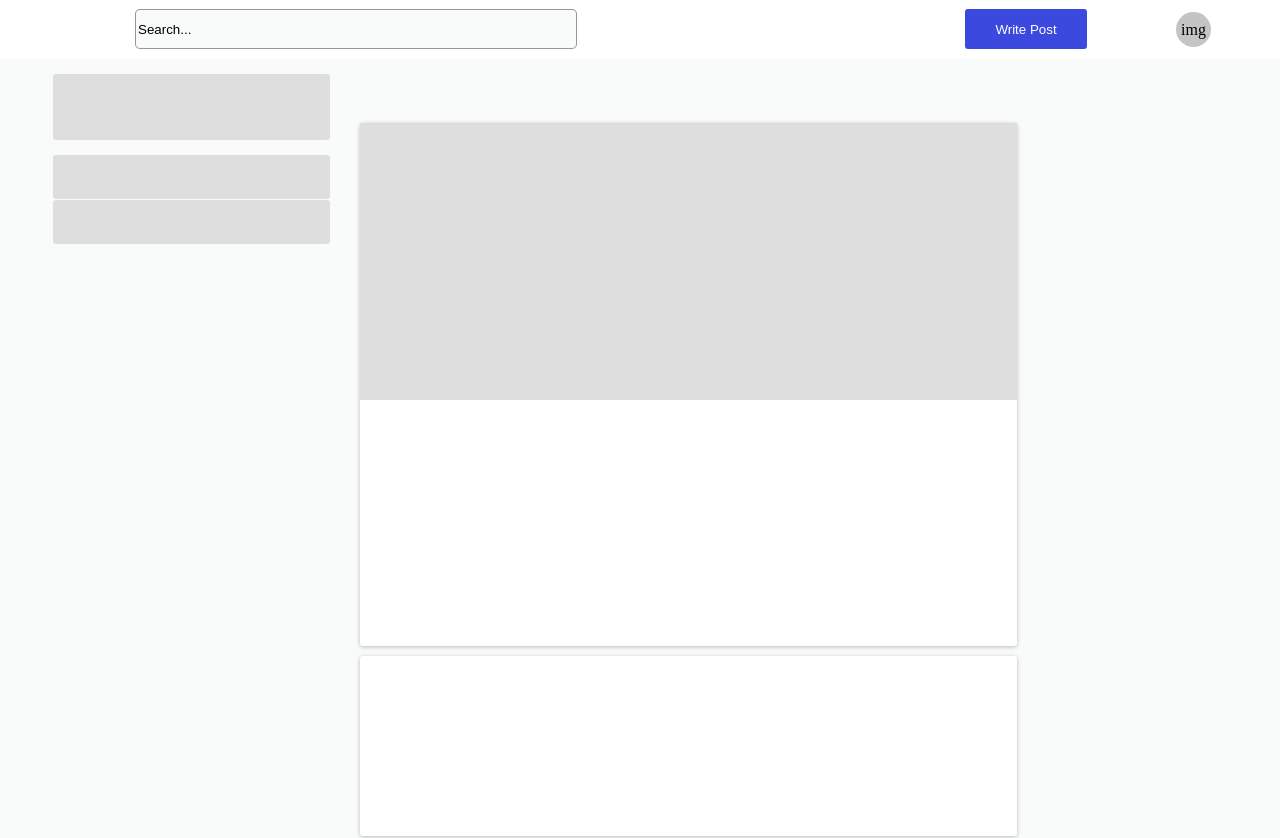
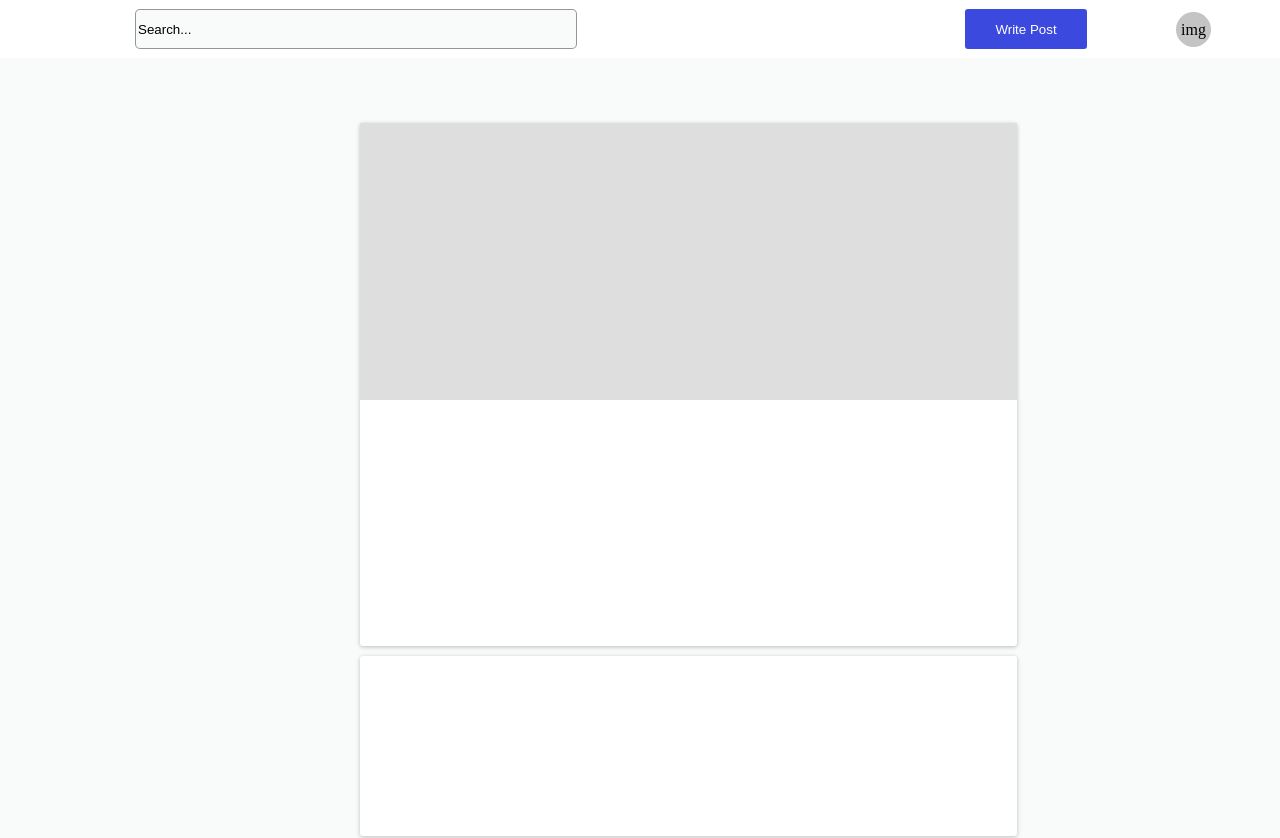
Before and after one commit to AndreM-Gomes/async-press, a React (Create React App) app in the folder frontend/: page / in a window 1280 px wide. Shown: the top 838 px of the page. Built offline with nearby package versions, Linux system fonts and the light colour scheme.

Commit message:
Home Page WIP

```diff
--- a/frontend/src/pages/home/index.js
+++ b/frontend/src/pages/home/index.js
@@ -8,6 +8,18 @@ export default class Home extends Component {
       <div>
         <section className='leftList'>
           <div className='item user'>
+
+          </div>
+          <div className='item'>
+
+          </div>
+          <div className='item'>
+
+          </div>
+          <div className='item'>
+
+          </div>
+          <div className='item'>
 
           </div>
           <div className='item'>
--- a/frontend/src/pages/home/styles.css
+++ b/frontend/src/pages/home/styles.css
@@ -36,12 +36,13 @@
   width: 277px;
 }
 
-.leftList div.item {
+.leftList div.item{
   width: 277px;
   height: 44px;
+  border-radius: 3px;
+}
+.leftList div.item:hover {
   background: #DEDEDE;
-  margin-top: 1px;
-  border-radius: 3px;
 }
 .leftList div.user {
   height: 66px;
```
